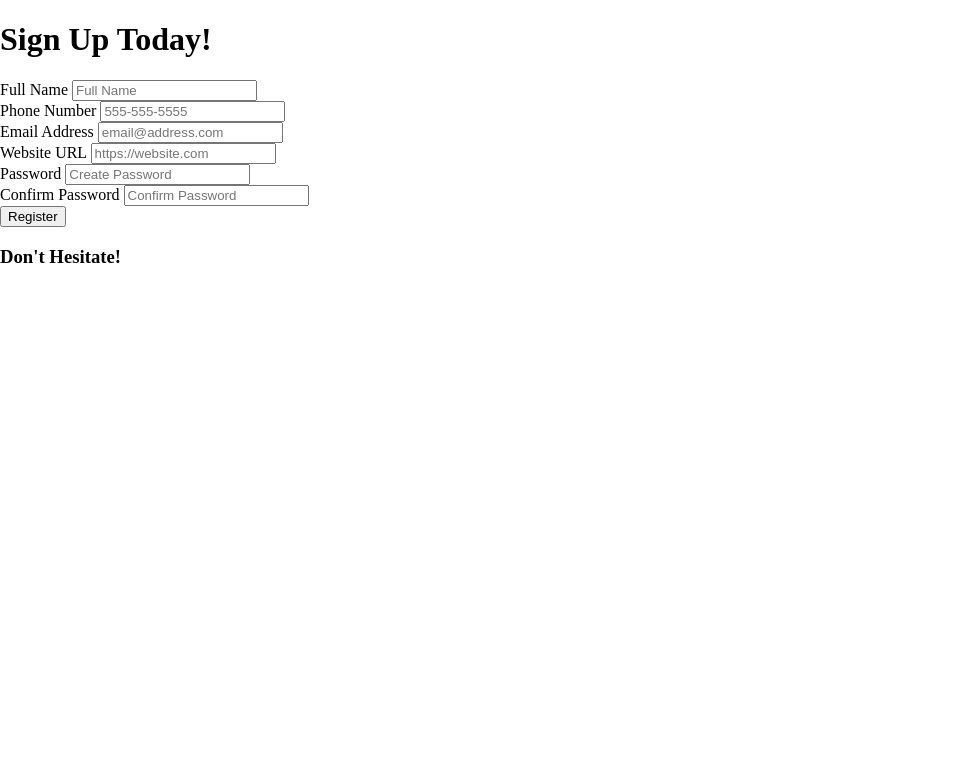
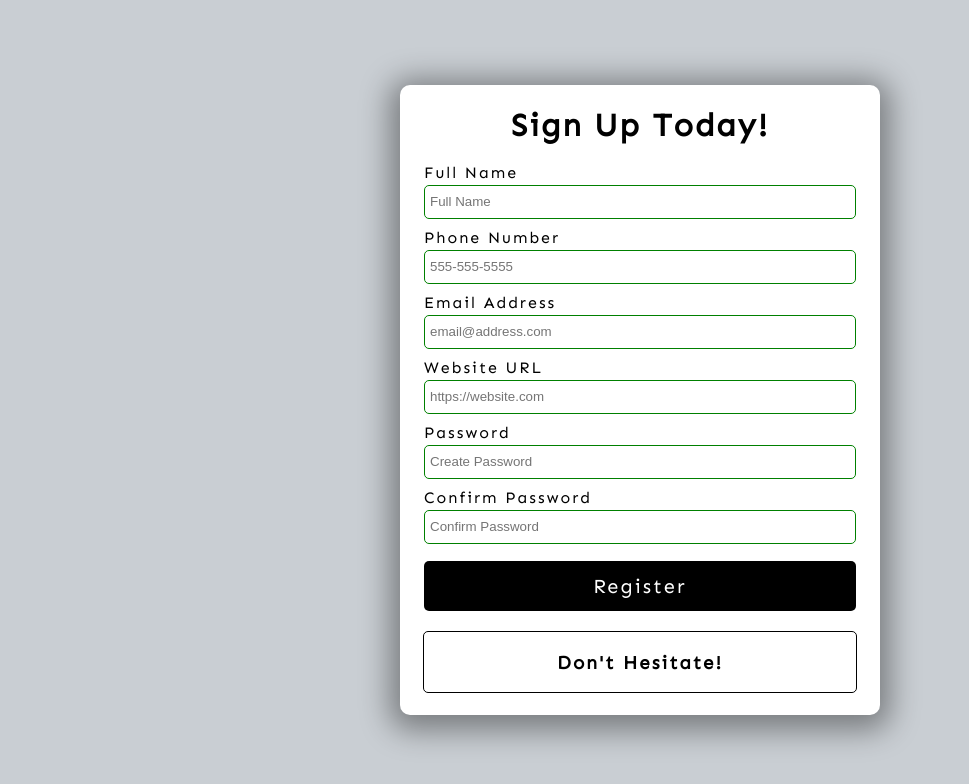
Before and after one commit to zeinabfaragdev/form-validator, a plain HTML site: page index.html in a window 1280 px wide. Shown: the whole page, without its empty margins (0-969 px from the left). Drawn offline with Linux system fonts and the light colour scheme.

Commit message:
styling form

```diff
--- a/style.css
+++ b/style.css
@@ -1,4 +1,4 @@
-
+@import url("https://fonts.googleapis.com/css2?family=Sen&display=swap");
 html {
   box-sizing: border-box;
 }
@@ -6,4 +6,84 @@ html {
 body {
   margin: 0;
   min-height: 100vh;
+  font-family: Sen, sans-serif;
+  letter-spacing: 2px;
+  display: flex;
+  justify-content: center;
+  align-items: center;
+  background: #c9ced3;
 }
+
+.container {
+  width: 480px;
+  height: 630px;
+  background: white;
+  display: flex;
+  flex-direction: column;
+  align-items: center;
+  border-radius: 10px;
+  box-shadow: 0 5px 30px 10px rgba(0, 0, 0, 0.4);
+}
+
+form {
+  width: 90%;
+}
+
+.form-group {
+  height: 65px;
+}
+label {
+  position: relative;
+  bottom: 3px;
+}
+input {
+  width: 100%;
+  height: 34px;
+  padding: 5px;
+  border: 1px solid black;
+  border-radius: 5px;
+  outline: none;
+  box-sizing: border-box;
+  transition: all 0.3s;
+}
+
+input:valid {
+  border-color: green;
+}
+
+input:invalid {
+  border-color: red;
+}
+
+button {
+  cursor: pointer;
+  color: white;
+  background: black;
+  border: none;
+  border-radius: 5px;
+  height: 50px;
+  width: 100%;
+  font-family: Sen, sans-serif;
+  font-size: 20px;
+  letter-spacing: 2px;
+  margin-top: 5px;
+}
+
+button:hover {
+  filter: brightness(200%);
+  background: rgb(22, 22, 22);
+}
+
+button:focus {
+  outline: none;
+}
+
+.message-container {
+  border: 1px solid black;
+  border-radius: 5px;
+  width: 90%;
+  margin-top: 20px;
+  display: flex;
+  justify-content: center;
+  color: black;
+}
```
